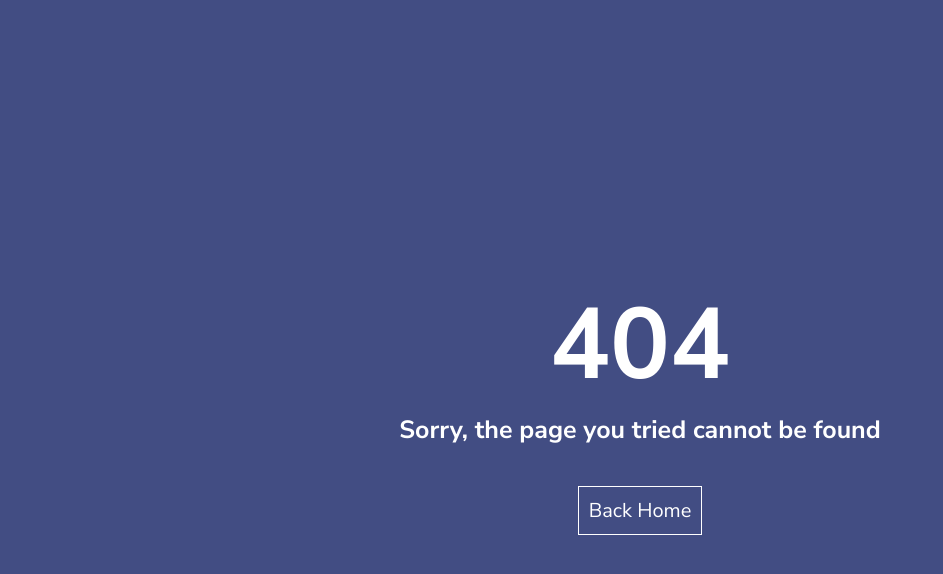
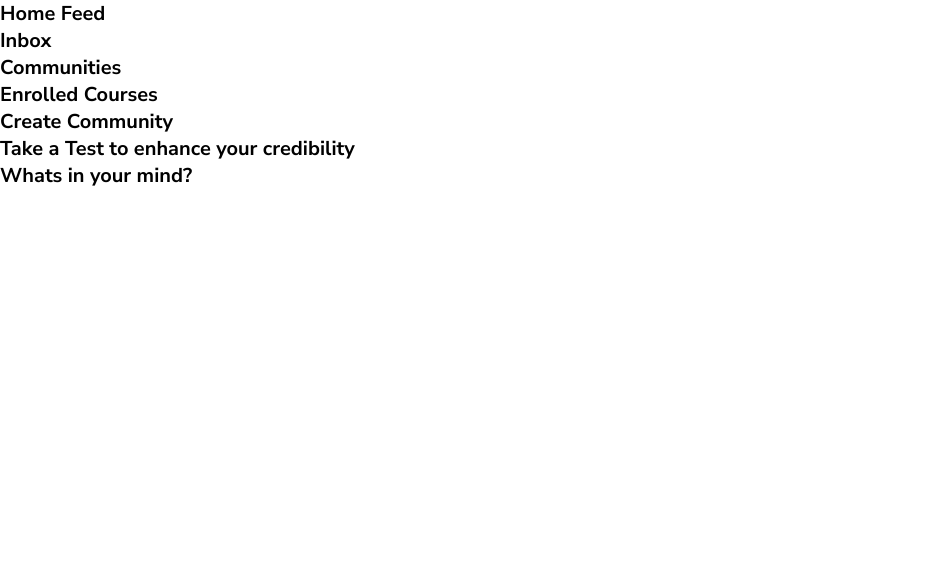
Before and after one commit to Danish0159/SPP, a React (Create React App) app: page /TestCommunity in a window 1280 px wide. Before the commit this address had no page. Shown: the top 574 px of the page, without its empty margins (0-943 px from the left). Built offline with nearby package versions, Linux system fonts and the light colour scheme.

Commit message:
community redirect, ProfilePhoto.result , token,

```diff
--- a/src/App.js
+++ b/src/App.js
@@ -15,6 +15,9 @@ import { HomePage, ErrorPage, LoginPage, SignupPage } from "./pages";
 
 // Flow 2
 import { JoinUs, Driver } from "./pages/ProfileCreation";
+
+// Flow 3
+import TestCommunity from "./pages/Community/TestCommunity";
 
 const App = () => {
   return (
@@ -54,6 +57,9 @@ const App = () => {
           <Route exact path="/RegistrationPage">
             <Driver></Driver>
           </Route>
+          <Route exact path="/TestCommunity">
+            <TestCommunity></TestCommunity>
+          </Route>
           <Route exact path="*">
             <ErrorPage></ErrorPage>
           </Route>
--- a/src/components/ProfileCreation/index.js
+++ b/src/components/ProfileCreation/index.js
@@ -1,4 +1,3 @@
 import CardTitle from "./CardTitle";
 import Buttons from "./Buttons";
-
 export { Buttons, CardTitle };
--- a/src/components/Signup.js
+++ b/src/components/Signup.js
@@ -304,4 +304,4 @@ const Wrapper = styled.section`
 `;
 
 // Todo
-// Handle The Select Component with formik
+// Handle The Select Component with formik.
--- a/src/components/Spinner.js
+++ b/src/components/Spinner.js
@@ -5,5 +5,4 @@ function Spinner() {
     </div>
   );
 }
-
 export default Spinner;
--- /dev/null
+++ b/src/pages/Community/TestCommunity.js
@@ -0,0 +1,17 @@
+import React from "react";
+
+const TestCommunity = () => {
+  return (
+    <>
+      <h1>Home Feed</h1>
+      <h1>Inbox</h1>
+      <h1>Communities</h1>
+      <h1>Enrolled Courses</h1>
+      <h1>Create Community</h1>
+      <h1>Take a Test to enhance your credibility</h1>
+      <h1>Whats in your mind?</h1>
+    </>
+  );
+};
+
+export default TestCommunity;
--- a/src/pages/ProfileCreation/Driver.js
+++ b/src/pages/ProfileCreation/Driver.js
@@ -5,6 +5,7 @@ import { Formik, Form } from "formik";
 import { Navbar, Footer, Spinner } from "../../components";
 import { Buttons, CardTitle } from "../../components/ProfileCreation";
 import { toast } from "react-toastify";
+import axios from "axios";
 
 // Form Model
 import {
@@ -86,13 +87,33 @@ const Driver = () => {
 
     if (isSuccess) {
       toast.success(message);
-      history.push("/Welcome");
+      history.push("/TestCommunity");
     }
 
     dispatch(reset());
   }, [isError, isSuccess, message, dispatch]);
 
   async function _submitForm(values, actions) {
+    // Uploading Images on Cloudinary.
+    // const uploaders = values.images.src1.forEach(async (file) => {
+    //   // Initial FormData.
+    //   const url = `https://api.cloudinary.com/v1_1/dm1mlee94/upload`;
+    //   const formData = new FormData();
+    //   formData.append("file", file);
+    //   // formData.append("tags", `codeinfuse, medium, gist`);
+    //   formData.append("upload_preset", "huarluoc"); // Replace the preset name with your own
+    //   formData.append("api_key", "642495779825247"); // Replace API key with your own Cloudinary key
+    //   formData.append("timestamp", Date.now() / 1000 || 0);
+
+    //   // Make an AJAX upload request using Axios (replace Cloudinary URL below with your own)
+    //   const response = await fetch(url, {
+    //     method: "post",
+    //     body: formData,
+    //   });
+    //   const data = await response.json();
+    //   console.log(data);
+    // });
+
     const payload = {
       category: values.Category,
       phoneNumber: values.Phone,
--- a/src/pages/ProfileCreation/Portfolio.js
+++ b/src/pages/ProfileCreation/Portfolio.js
@@ -250,6 +250,8 @@ export default function Portfolio(props) {
                   accept="image/*"
                   name="heroImage"
                   multiple={true}
+                  maxFiles={6}
+                  maxSize={10 * 1024 * 1024}
                 >
                   {({ getRootProps, getInputProps }) => (
                     <div {...getRootProps({ className: "dropzone", style })}>
@@ -259,7 +261,12 @@ export default function Portfolio(props) {
                       ) : (
                         <p className="drop">
                           Drag 'n' drop only image files here, or click to
-                          select files
+                          select files <br />{" "}
+                          <p style={padding}>
+                            {" "}
+                            (6 files each of 10MB are the maximum number of
+                            files you can drop here)
+                          </p>
                         </p>
                       )}
                     </div>
@@ -336,6 +343,7 @@ const baseStyle = {
   color: "#bdbdbd",
   outline: "none",
   transition: "border .24s ease-in-out",
+  textAlign: "center",
 };
 
 const activeStyle = {
@@ -349,3 +357,7 @@ const acceptStyle = {
 const rejectStyle = {
   borderColor: "#ff1744",
 };
+
+const padding = {
+  padding: "10px 0px",
+};
--- a/src/pages/ProfileCreation/ProfilePhoto.js
+++ b/src/pages/ProfileCreation/ProfilePhoto.js
@@ -36,10 +36,9 @@ const ProfilePhoto = (props) => {
   // Update the initial state.
   useEffect(() => {
     if (file && fileName && src) {
-      setValue({ file: file, src: src, name: fileName });
+      setValue({ file: file, src: src.result, name: fileName });
       // console.log(file);
       // console.log(fileName);
-      // console.log(src);
     }
     // eslint-disable-next-line react-hooks/exhaustive-deps
   }, [src, fileName, file]);
--- a/src/services/auth-header.js
+++ b/src/services/auth-header.js
@@ -1,7 +1,7 @@
 export default function authHeader() {
   const user = JSON.parse(localStorage.getItem("user"));
 
-  if (user && user.accessToken) {
+  if (user && user.token) {
     // for Node.js Express back-end
     return { "x-access-token": user.token };
   } else {
```
